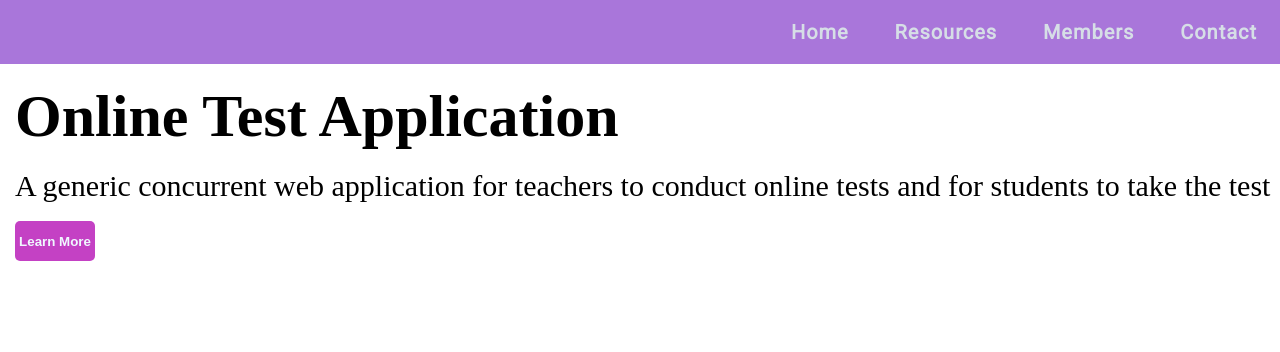
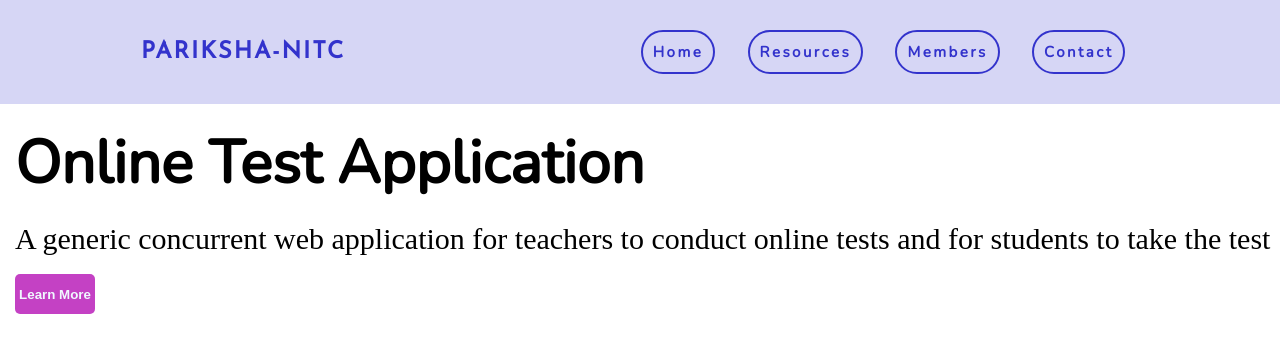
Before and after one commit to Pariksha-NITC/Pariksha-NITC.github.io, a plain HTML site: page index.html in a window 1280 px wide. Drawn offline with nearby package versions, Linux system fonts and the light colour scheme.

Commit message:
changed css

```diff
--- a/index.html
+++ b/index.html
@@ -4,23 +4,23 @@
     <meta charset="UTF-8">
     <meta http-equiv="X-UA-Compatible" content="IE=edge">
     <meta name="viewport" content="width=device-width, initial-scale=1.0">
-    <link rel="preconnect" href="https://fonts.googleapis.com">
-    <link rel="preconnect" href="https://fonts.gstatic.com" crossorigin>
-    <link href="https://fonts.googleapis.com/css2?family=Roboto&display=swap" rel="stylesheet">
-    <link rel="stylesheet" href="style.css">
+	<link rel="stylesheet" href="style.css">
     <title>Pariksha-NITC</title>
 </head>
 <body>
-    <nav>
-        <ul class="nav-links">
-            <li><a href="index.html">Home</a>
-            <li><a href="#">Resources</a>
-            <li><a href="members.html">Members</a>
-            <li><a href="#">Contact</a>
-        </ul>
+    <nav class="nav-bar">
+		<div class = "title">
+			<h3>Pariksha-NITC</h3>
+		</div>
+        <div class="nav-links-container">
+            <a href="index.html" class="nav-link">Home</a>
+            <a href="#" class="nav-link">Resources</a>
+            <a href="members.html" class="nav-link">Members</a>
+            <a href="#" class="nav-link">Contact</a>
+        </div>
     </nav>
     <br>
-    <h1 class="title">
+    <h1 class="project-title">
         Online Test Application
     </h1>
     <br>
--- a/style.css
+++ b/style.css
@@ -1,46 +1,60 @@
+@import url('https://fonts.googleapis.com/css2?family=Josefin+Sans&family=Nunito&display=swap');
+
 *{
     margin: 0px;
     padding: 0px;
     box-sizing: border-box;
 }
 
-nav{
+.nav-bar{
     display: flex;
-    justify-content:right;
+    justify-content: space-around;
     align-items: center;
-    min-height: 8vh;
-    font-family: 'Roboto', sans-serif;
-    background-color:rgb(169, 118, 218);
+    min-height: 13vh;
+    font-family: 'Nunito', sans-serif;
+    background-color:#d6d6f5;
 }
 
-.nav-links{
+.title{
+	text-transform: uppercase;
+	letter-spacing: 2px;
+	font-size: 20px;
+	color: #3333cc;
+	font-family: "Josefin Sans";
+}
+
+.nav-links-container{
     display: flex;
     justify-content: space-around;
+	gap: 5px;
     width: 40%;
 }
 
-.nav-links li{
-    list-style: none;
+.nav-link{
+	text-decoration: none;
+	padding: 10px;
+	font-size: 15px;
+	font-weight: bold;
+	letter-spacing: 2.5px;
+	color: #3333cc;
+	border-radius: 10rem;
+	border: 2px solid #3333cc;
+	transition: all 0.3s;
 }
 
-.nav-links a{
-    color:rgb(214, 222, 230);
-    text-decoration: none;
-    letter-spacing: 1px;
-    font-weight: bold;
-    font-size: 20px;
+.nav-link:hover{
+	color: white;
+	background-color: #3333cc;
+	transition: all 0.3s;
 }
 
-.title{
-    display: flex;
-    justify-content: left;
+.project-title{
     font-size: 60px;
     margin-left: 15px;
+	font-family: "Nunito";
 }
 
 .description{
-    display: flex;
-    justify-content: left;
     font-size: 30px;
     margin-left: 15px;
 }
```
